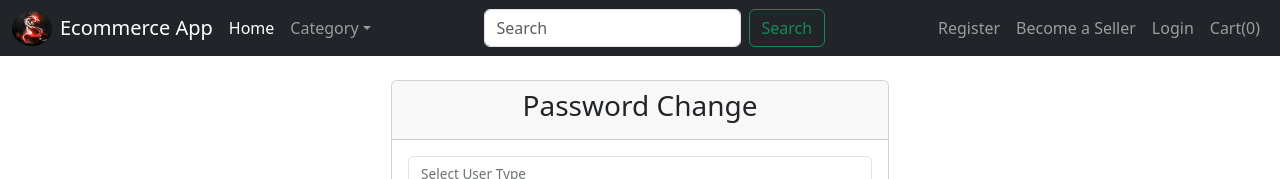
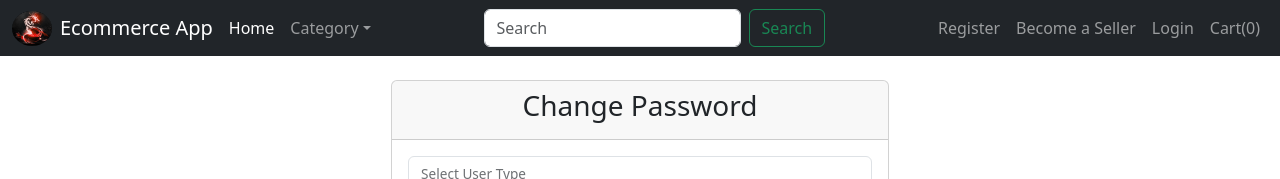
Before and after one commit to SubhamAkhuli/Ecommerce-Website, a React (Create React App) app in the folder client/: page /forgotpassword in a window 1280 px wide. Shown: the top 179 px of the page. Built offline with nearby package versions, Linux system fonts and the light colour scheme.

Commit message:
Update password change header text in ForgotPassword.js

```diff
--- a/client/src/pages/Auth/ForgotPassword.js
+++ b/client/src/pages/Auth/ForgotPassword.js
@@ -80,7 +80,7 @@ const ForgotPassword = () => {
           <div className="col-md-6 offset-md-3">
             <div className="card m-4">
               <div className="card-header">
-                <h3 className="text-center">Password Change</h3>
+                <h3 className="text-center">Change Password</h3>
               </div>
               <div className="card-body">
                 <form onSubmit={handelSubmit}>
```
